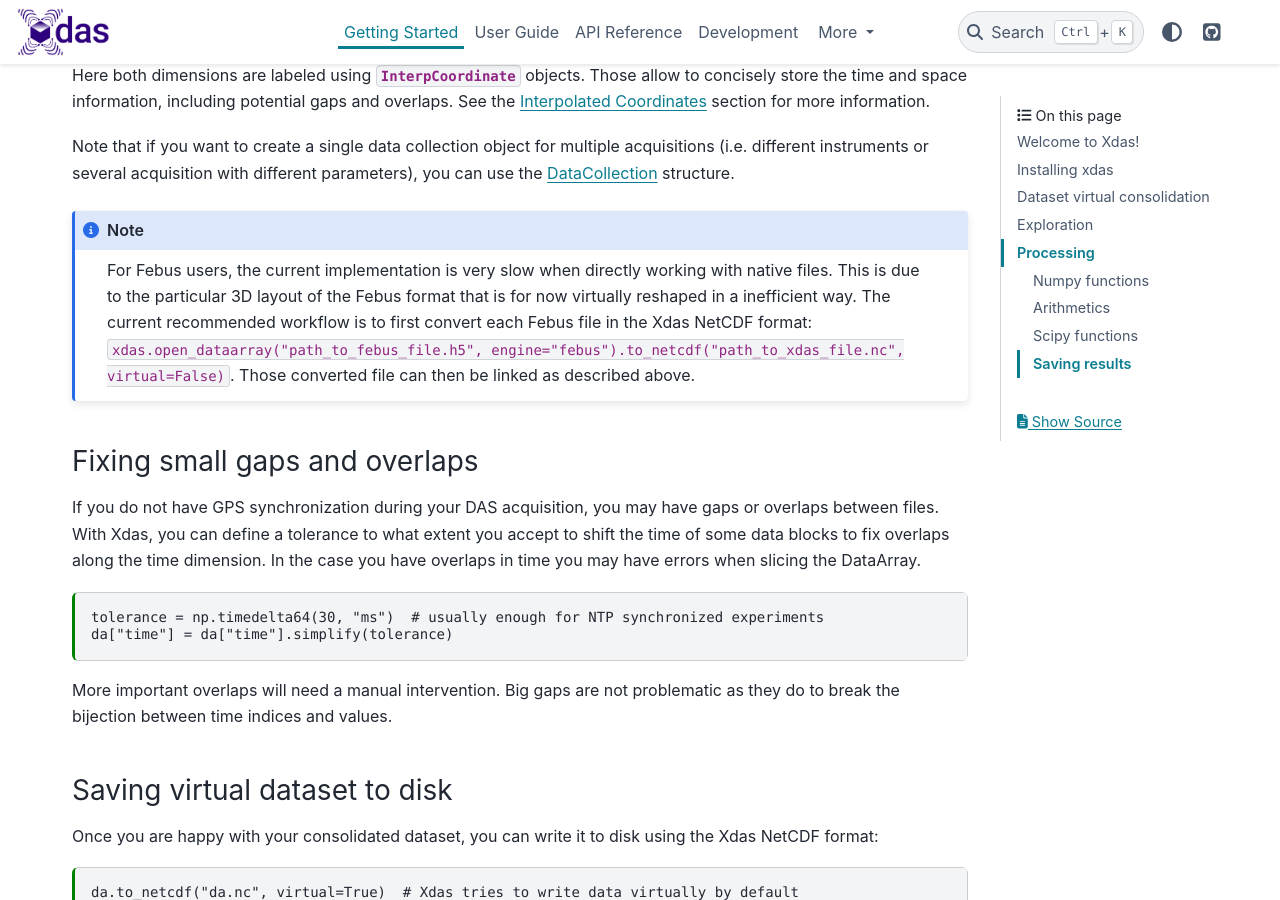
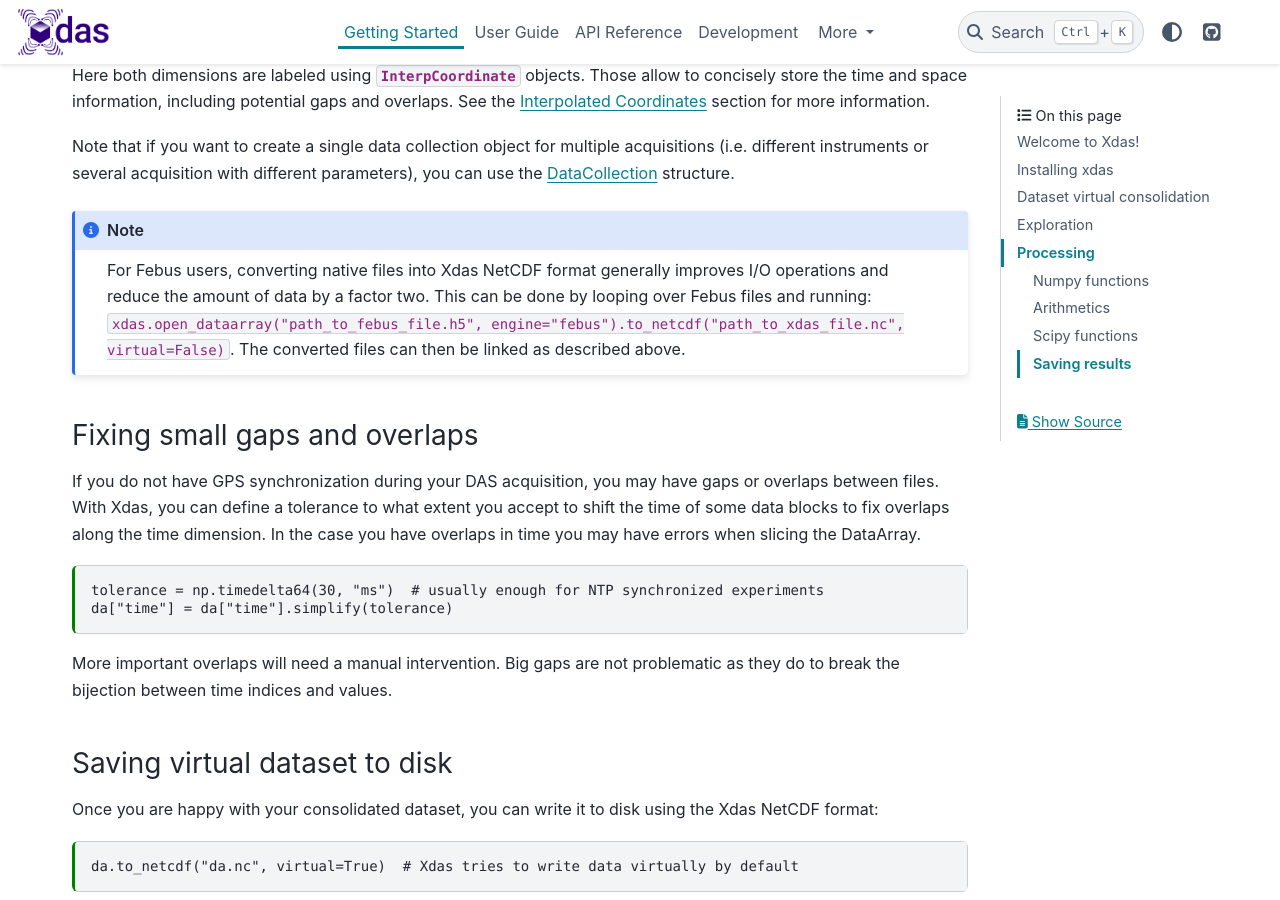
Before and after one commit to xdas-dev/xdas, a Sphinx documentation site: the page built from docs/getting-started.md, in a window 1280 px wide and 900 px high, scrolled down 1458 px. Built offline with Sphinx 7.4.7 and the PyData theme 0.15.4, drawn with Linux system fonts in a browser that asks for light colours.

Commit message:
update docs.

````diff
--- a/docs/getting-started.md
+++ b/docs/getting-started.md
@@ -68,7 +68,7 @@ Xdas only loads the metadata from each file and returns a {py:class}`~xdas.DataA
 Note that if you want to create a single data collection object for multiple acquisitions (i.e. different instruments or several acquisition with different parameters), you can use the [DataCollection](user-guide/data-structure/datacollection) structure.
 
 ```{note}
-For Febus users, the current implementation is very slow when directly working with native files. This is due to the particular 3D layout of the Febus format that is for now virtually reshaped in a inefficient way. The current recommended workflow is to first convert each Febus file in the Xdas NetCDF format: `xdas.open_dataarray("path_to_febus_file.h5", engine="febus").to_netcdf("path_to_xdas_file.nc", virtual=False)`. Those converted file can then be linked as described above.
+For Febus users, converting native files into Xdas NetCDF format generally improves I/O operations and reduce the amount of data by a factor two. This can be done by looping over Febus files and running: `xdas.open_dataarray("path_to_febus_file.h5", engine="febus").to_netcdf("path_to_xdas_file.nc", virtual=False)`. The converted files can then be linked as described above.
 ```
 
 ### Fixing small gaps and overlaps
````
